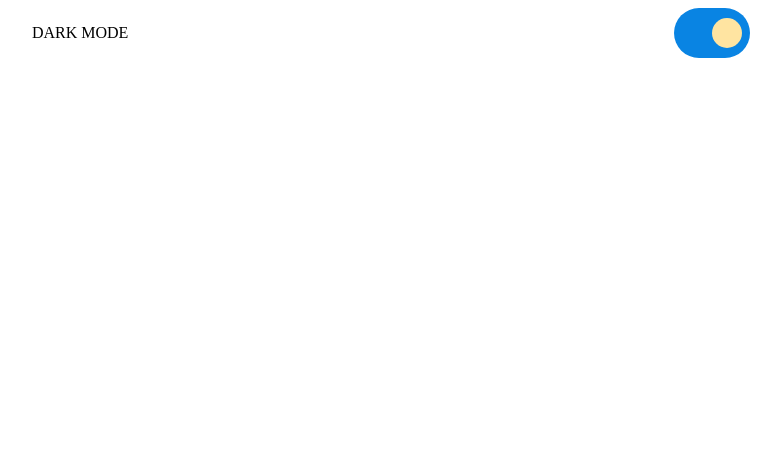
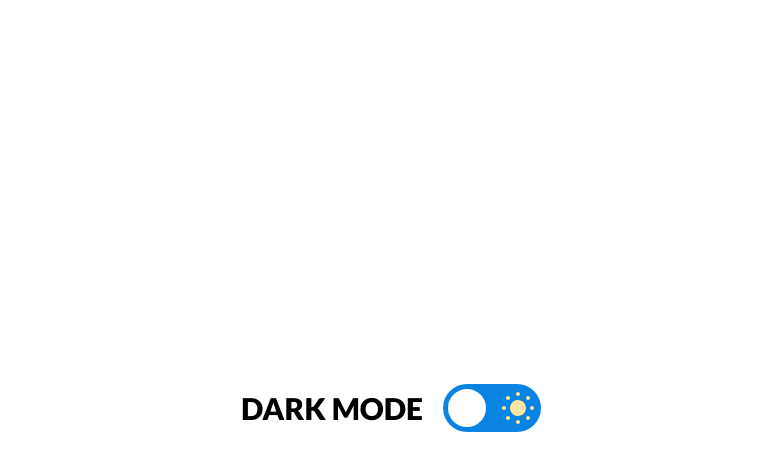
Before and after one commit to Josehower/front-end-challenges, a plain HTML site: page switch/app/index.html in a window 1280 px wide. Shown: the whole page, without its empty margins (249-1030 px from the left). Drawn offline with Linux system fonts and the light colour scheme.

Commit message:
switch challenge complete

```diff
--- a/switch/app/estilo.css
+++ b/switch/app/estilo.css
@@ -1,3 +1,5 @@
+@import url('https://fonts.googleapis.com/css2?family=Lato:wght@900&display=swap');
+
 :root {
   --color-day-bg: #0984e3;
   --color-day-icon: #ffe4a1;
@@ -14,26 +16,58 @@ body{
 background-color: var(--color-light)
 }
 
+p {
+  font-family: 'Lato', sans-serif;
+  font-size: 30px;
+  margin: 0;
+}
+
 .wrapper {
   display: flex;
-  justify-content: space-around;
+  justify-content: space-between;
+  width: 300px;
+  height: 100vh;
+  margin: 0 auto;
+  align-items: center;
 }
 
 .switch_container {
-  width: 70px;
+
   background-color: var( --color-day-bg) ;
+
   display: flex;
   border-radius: 50px;
   align-items: center;
-  justify-content: flex-end;
-  transition: all 1.5s;
-  padding: 3px;
+  justify-content: flex-start;
+  transition: all .8s;
+  padding: 2px;
 }
 
 .ball{
   width: 30px;
   height: 30px;
-  background-color:var(--color-day-icon) ;
+  background-color:var(--color-light) ;
+  border: solid var(--color-light) 4px;
   border-radius: 50px;
-  margin: 0 5px ;
+  margin: 3px;
+  outline: none;
+  pointer-events: none;
+  box-shadow: var(  --color-shadow-light);
 }
+.ball:focus {
+  box-shadow: inset 0px 0px 0px 3px var(--color-dark)
+}
+
+.moon {
+  fill: var(--color-night-icon);
+  margin: 0 13px 0 5px ;
+}
+
+.sun {
+  fill: var(--color-day-icon);
+  margin: 0 5px 0 13px ;
+}
+
+.hide {
+  display: none;
+}
--- a/switch/app/index.html
+++ b/switch/app/index.html
@@ -10,7 +10,22 @@
     <div class="wrapper">
         <p>DARK MODE</p>
         <div class="switch_container">
-            <div class="ball"></div>
+            <svg class="moon hide" version="1.1" xmlns="http://www.w3.org/2000/svg" width="32" height="32"
+                viewBox="0 0 32 32">
+                <title>moon-fill</title>
+                <path
+                    d="M24.633 22.184c-8.188 0-14.82-6.637-14.82-14.82 0-2.695 0.773-5.188 2.031-7.363-6.824 1.968-11.844 8.187-11.844 15.644 0 9.031 7.32 16.355 16.352 16.355 7.457 0 13.68-5.023 15.648-11.844-2.18 1.254-4.672 2.028-7.367 2.028z">
+                </path>
+            </svg>
+            <div tabindex="0" class="ball"></div>
+            <svg class="sun" version="1.1" xmlns="http://www.w3.org/2000/svg" width="32" height="32"
+                viewBox="0 0 32 32">
+                <title>sun-fill</title>
+                <path
+                    d="M16.001 8c-4.418 0-8 3.582-8 8s3.582 8 8 8c4.418 0 7.999-3.582 7.999-8s-3.581-8-7.999-8v0zM14 2c0-1.105 0.895-2 2-2s2 0.895 2 2c0 1.105-0.895 2-2 2s-2-0.895-2-2zM4 6c0-1.105 0.895-2 2-2s2 0.895 2 2c0 1.105-0.895 2-2 2s-2-0.895-2-2zM2 14c1.105 0 2 0.895 2 2 0 1.107-0.895 2-2 2s-2-0.893-2-2c0-1.105 0.895-2 2-2zM4 26c0-1.105 0.895-2 2-2s2 0.895 2 2c0 1.105-0.895 2-2 2s-2-0.895-2-2zM14 30c0-1.109 0.895-2 2-2 1.108 0 2 0.891 2 2 0 1.102-0.892 2-2 2-1.105 0-2-0.898-2-2zM24 26c0-1.105 0.895-2 2-2s2 0.895 2 2c0 1.105-0.895 2-2 2s-2-0.895-2-2zM30 18c-1.104 0-2-0.896-2-2 0-1.107 0.896-2 2-2s2 0.893 2 2c0 1.104-0.896 2-2 2zM24 6c0-1.105 0.895-2 2-2s2 0.895 2 2c0 1.105-0.895 2-2 2s-2-0.895-2-2z">
+                </path>
+            </svg>
+
         </div>
 
     </div>
--- a/switch/app/script.js
+++ b/switch/app/script.js
@@ -1,17 +1,27 @@
 const switchContainer = document.querySelector('.switch_container');
+const moon = document.querySelector('.moon');
+const sun = document.querySelector('.sun');
 
-let switchState = false;
+let switchState = true;
 
 function toggleSwitch(actualState) {
-  switchState = !actualState;
+  const icon = switchState ? [sun, moon] : [moon, sun];
+  icon[0].classList.add('hide');
+  icon[1].classList.remove('hide');
+
   switchContainer.style.justifyContent = switchState
     ? 'flex-start'
     : 'flex-end';
   switchContainer.style.backgroundColor = switchState
-    ? 'var(--color-day-bg)'
-    : 'var( --color-night-bg)';
+    ? 'var(--color-night-bg)'
+    : 'var( --color-day-bg)';
+
+  switchState = !actualState;
 }
 
 switchContainer.addEventListener('click', () => {
   toggleSwitch(switchState);
 });
+switchContainer.addEventListener('keyup', e => {
+  if (e.key === 'Enter') toggleSwitch(switchState);
+});
```
Also changed, not shown: 1 other file.
